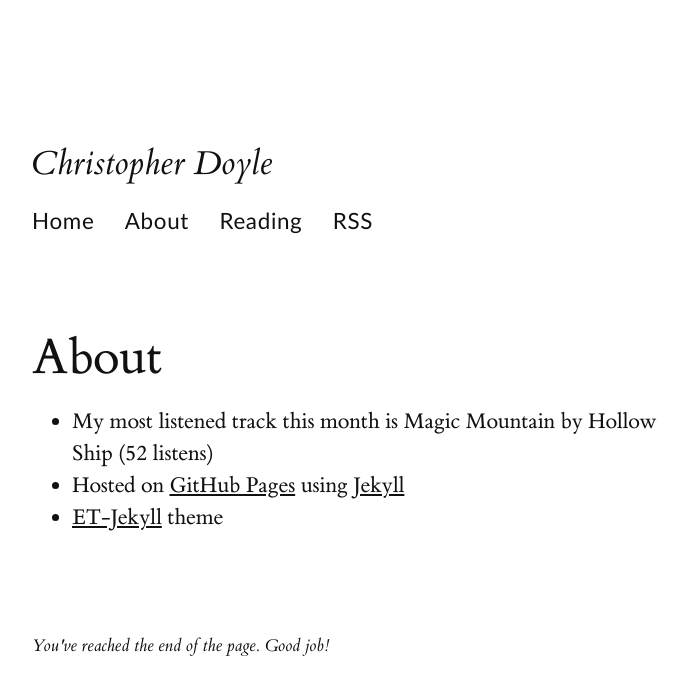
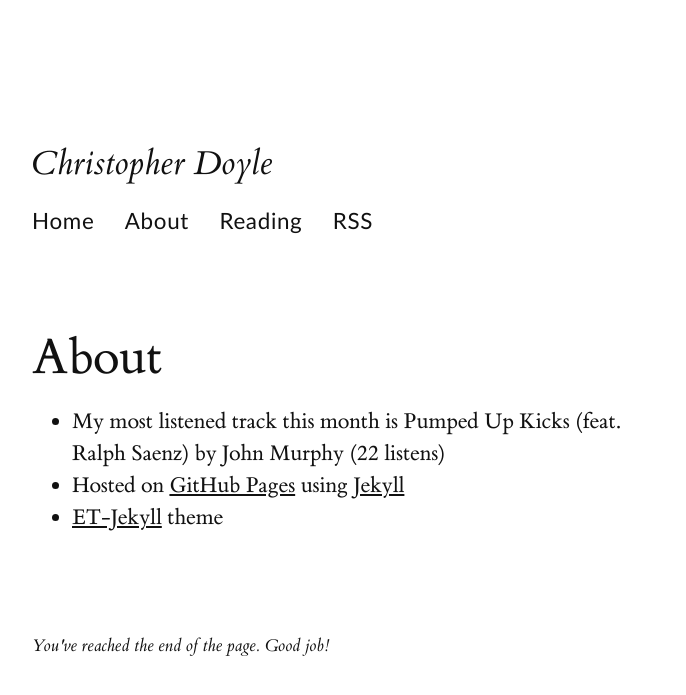
Before and after one commit to christopherdoyle/christopherdoyle.github.io, a Jekyll site: the page built from about.md, in a window 1280 px wide. Shown: the top 695 px of the page, without its empty margins (128-814 px from the left). Built offline with Jekyll 4.4.1, drawn with Linux system fonts in a browser that asks for light colours.

Commit message:
Updated config with latest top track from last.fm (#25)
Co-authored-by: github-actions <github-actions@github.com>

```diff
--- a/_config.yml
+++ b/_config.yml
@@ -10,7 +10,7 @@ sass:
   style: compressed
 title: Christopher Doyle
 top_track:
-  artist: Hollow Ship
-  name: Magic Mountain
-  playcount: 52
+  artist: John Murphy
+  name: Pumped Up Kicks (feat. Ralph Saenz)
+  playcount: 22
 url: https://christopherdoyle.github.io/
```
